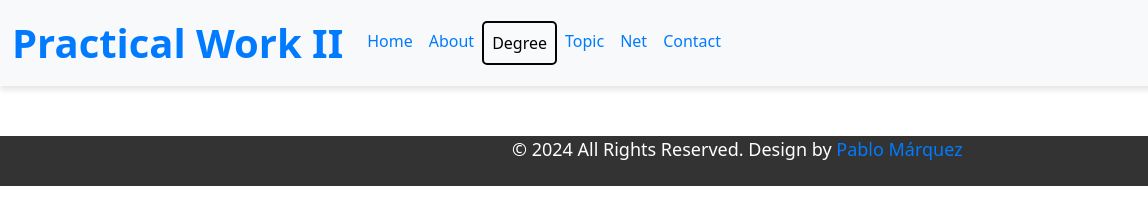
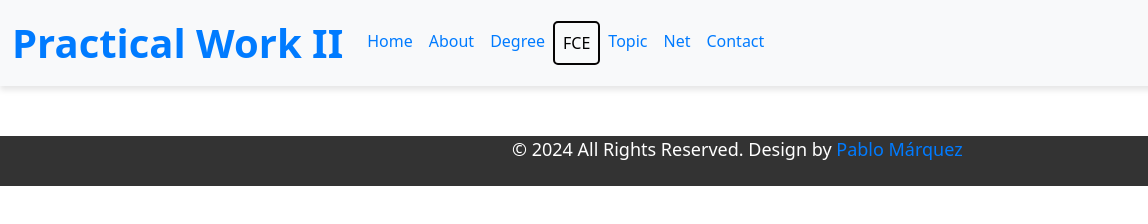
Before and after one commit to PabloMarquezUFV/Practical_Work_II, a plain HTML site: page docs/public/fce.html in a window 1280 px wide. Shown: the top 224 px of the page, 0-1148 px from the left. Drawn offline with nearby package versions, Linux system fonts and the light colour scheme.

Commit message:
Adding FCE to navbar

```diff
--- a/docs/public/fce.html
+++ b/docs/public/fce.html
@@ -25,7 +25,10 @@
                 <a class="nav-link" href="../public/about.html">About</a>
               </li>
               <li class="nav-item">
-                <a class="nav-link active" href="../public/degree.html">Degree</a>
+                <a class="nav-link" href="../public/degree.html">Degree</a>
+              </li>
+              <li class="nav-item">
+                <a class="nav-link active" href="../public/fce.html">FCE</a>
               </li>
               <li class="nav-item">
                 <a class="nav-link" href="../public/topic.html">Topic</a>
```
Also changed, not shown: docs/index.html (+3 -0 lines), docs/public/about.html (+3 -0 lines), docs/public/contact.html (+3 -0 lines), docs/public/net.html (+3 -0 lines), docs/public/topic.html (+3 -0 lines).
